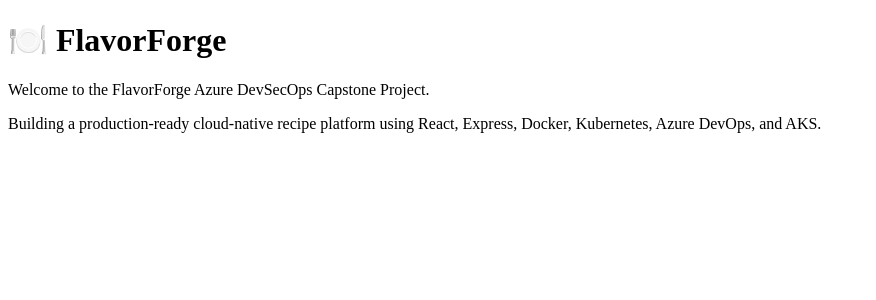
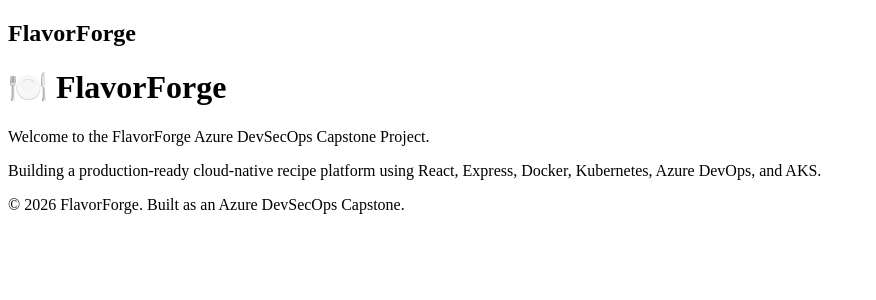
Before and after one commit to bymalathi/flavorforge-azure-devsecops-capstone, a React app in the folder frontend/: page / in a window 1280 px wide. Shown: the top 300 px of the page, without its empty margins (0-876 px from the left). Built offline with nearby package versions, Linux system fonts and the light colour scheme; the HTML template or start-up script is replaced by a standard one.

Commit message:
feat(frontend): add reusable header and footer components

```diff
--- /dev/null
+++ b/frontend/src/components/Footer/Footer.jsx
@@ -0,0 +1,9 @@
+function Footer() {
+  return (
+    <footer>
+      <p>© 2026 FlavorForge. Built as an Azure DevSecOps Capstone.</p>
+    </footer>
+  );
+}
+
+export default Footer;
--- /dev/null
+++ b/frontend/src/components/Header/Header.jsx
@@ -0,0 +1,9 @@
+function Header() {
+  return (
+    <header>
+      <h2>FlavorForge</h2>
+    </header>
+  );
+}
+
+export default Header;
--- a/frontend/src/pages/HomePage.jsx
+++ b/frontend/src/pages/HomePage.jsx
@@ -1,5 +1,11 @@
+import Header from "../components/Header/Header";
+import Footer from "../components/Footer/Footer";
+
 function HomePage() {
   return (
+    <>
+      <Header />
+
       <main>
         <h1>🍽️ FlavorForge</h1>
 
@@ -12,6 +18,9 @@
           Express, Docker, Kubernetes, Azure DevOps, and AKS.
         </p>
       </main>
+
+      <Footer />
+    </>
   );
 }
 
```
Lines whose indentation alone changed are shown as unchanged.
